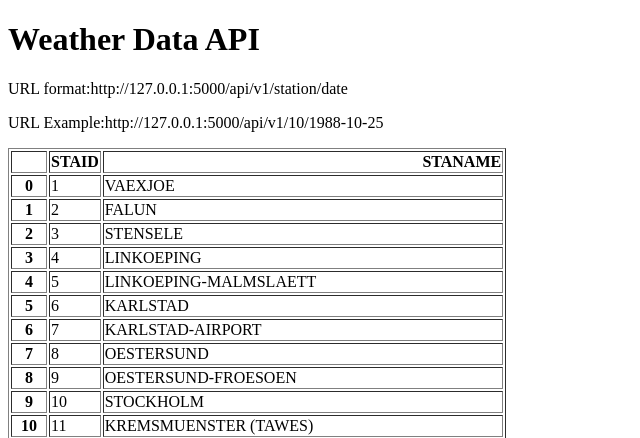
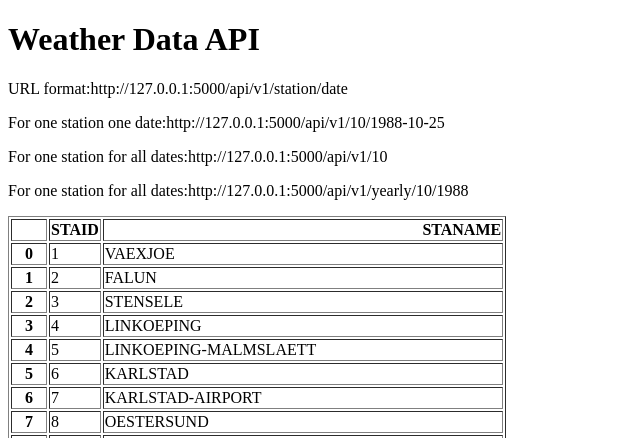
Before and after one commit to Nandagopal4213/Weather-app, a Flask app: page / in a window 1280 px wide. Shown: the top 438 px of the page, without its empty margins (0-640 px from the left). Run offline with Flask 2, Linux system fonts and the light colour scheme.

Commit message:
Add URL endpoints for yearly, and all data

```diff
--- a/main.py
+++ b/main.py
@@ -13,10 +13,23 @@ def home():
 def about(station,date):
     filename = "data_small/TG_STAID" + str(station).zfill(6)+".txt"
     df = pd.read_csv(filename,skiprows=20,parse_dates=["    DATE"])
-    temperature = df.loc[df['  DATE']==date]['  TG'].squeeze()/ 10
+    temperature = df.loc[df['    DATE']==date]['   TG'].squeeze()/ 10
     return {"station":station,
             "date":date,
-            "temperature":temperature}
+            "temperature": temperature}
+@app.route("/api/v1/<station>")
+def all_data(station):
+    filename = "data_small/TG_STAID" + str(station).zfill(6)+".txt"
+    df = pd.read_csv(filename,skiprows=20,parse_dates=["    DATE"])
+    result = df.to_dict(orient="records")
+    return result
+
+@app.route("/api/v1/yearly/<station>/<year>")
+def yearly(station, year):
+    filename = "data_small/TG_STAID" + str(station).zfill(6) + ".txt"
+    df = pd.read_csv(filename, skiprows=20,)
+    result = df[df["    DATE"].str.startswith(str(year))].to_dict(orient="records")
+    return (result)
 
 if __name__ == "__main__":
     app.run(debug=True)
--- a/templates/home.html
+++ b/templates/home.html
@@ -7,7 +7,9 @@
 <body>
 <h1>Weather Data API</h1>
 <p>URL format:http://127.0.0.1:5000/api/v1/station/date</p>
-<p>URL Example:http://127.0.0.1:5000/api/v1/10/1988-10-25</p>
+<p>For one station one date:http://127.0.0.1:5000/api/v1/10/1988-10-25</p>
+<p>For one station for all dates:http://127.0.0.1:5000/api/v1/10</p>
+<p>For one station for all dates:http://127.0.0.1:5000/api/v1/yearly/10/1988</p>
 <p>{{data|safe}}</p>
 
 </body>
```
